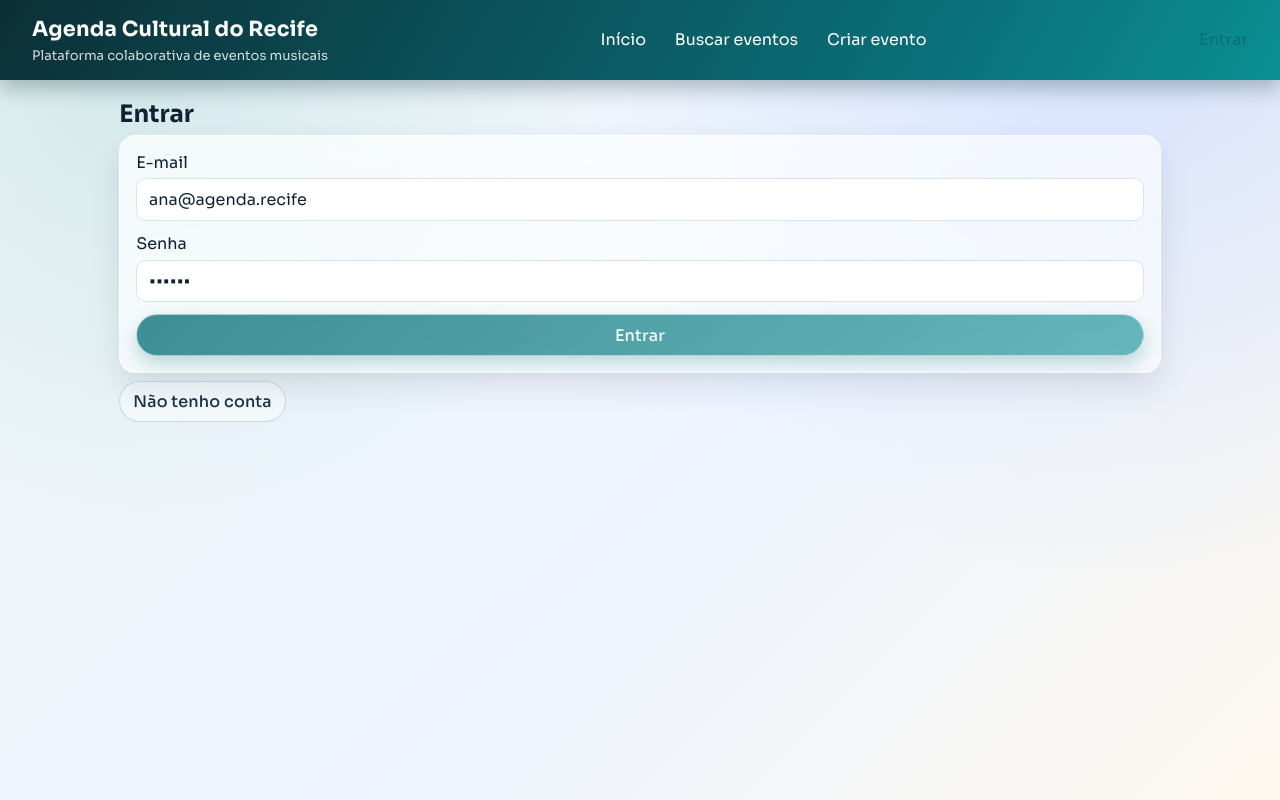
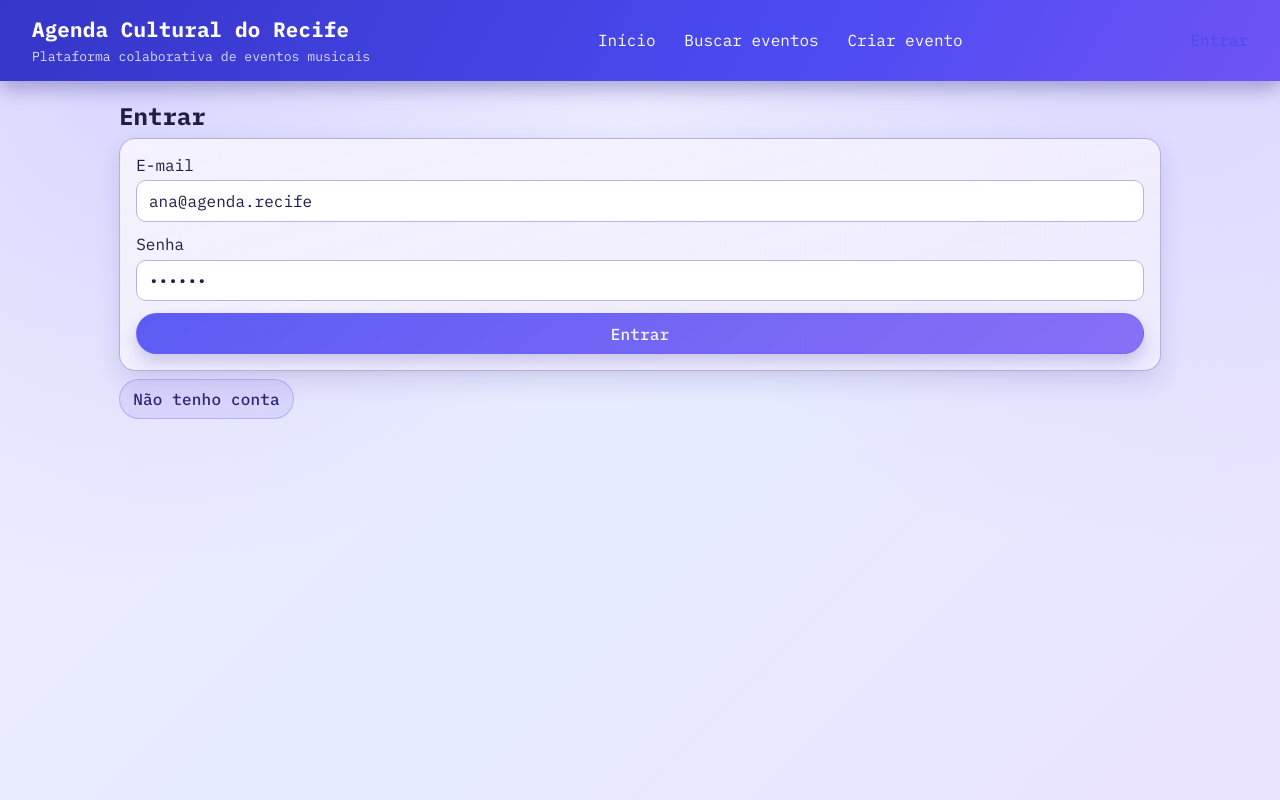
Before and after one commit to jtragtenberg/agendaCultural, a React (Vite) app in the folder frontend/: page /perfil in a window 1280 px wide. Built offline with nearby package versions, Linux system fonts and the light colour scheme; no server answers.

Commit message:
frontend: adotar paleta azul roxo com estetica mimeografo

```diff
--- a/frontend/src/estilos.css
+++ b/frontend/src/estilos.css
@@ -1,21 +1,21 @@
-@import url('https://fonts.googleapis.com/css2?family=Sora:wght@400;500;600;700&display=swap');
+@import url('https://fonts.googleapis.com/css2?family=IBM+Plex+Mono:wght@400;500;600;700&display=swap');
 
 :root {
-  --fundo-1: #f2f7f5;
-  --fundo-2: #edf4ff;
-  --fundo-3: #fdf8ef;
-  --texto: #102132;
-  --texto-fraco: #4b6075;
-  --primaria: #0a6f78;
-  --primaria-escura: #07535a;
-  --primaria-clara: rgba(10, 111, 120, 0.16);
-  --borda: #d8e4ec;
-  --superficie: #ffffff;
-  --superficie-2: #f9fcff;
-  --erro: #b4233c;
-  --sucesso: #1f7a4c;
-  --sombra: 0 14px 30px rgba(16, 33, 50, 0.1);
-  font-family: 'Sora', 'Trebuchet MS', sans-serif;
+  --fundo-1: #f1edff;
+  --fundo-2: #e6ebff;
+  --fundo-3: #ebe3ff;
+  --texto: #1f1d44;
+  --texto-fraco: #504a8a;
+  --primaria: #4b4bf2;
+  --primaria-escura: #3535c7;
+  --primaria-clara: rgba(75, 75, 242, 0.18);
+  --borda: #b8b3e6;
+  --superficie: #f7f4ff;
+  --superficie-2: #f0edff;
+  --erro: #9f255f;
+  --sucesso: #3f3cb4;
+  --sombra: 0 10px 24px rgba(55, 45, 120, 0.14);
+  font-family: 'IBM Plex Mono', 'Courier New', monospace;
   color: var(--texto);
 }
 
@@ -27,9 +27,16 @@ body {
   margin: 0;
   min-height: 100vh;
   background:
-    radial-gradient(circle at 10% 8%, rgba(0, 142, 152, 0.12) 0, transparent 36%),
-    radial-gradient(circle at 90% 0%, rgba(45, 97, 255, 0.12) 0, transparent 42%),
-    linear-gradient(135deg, var(--fundo-1) 0%, var(--fundo-2) 55%, var(--fundo-3) 100%);
+    radial-gradient(circle at 10% 8%, rgba(103, 96, 255, 0.16) 0, transparent 38%),
+    radial-gradient(circle at 90% 0%, rgba(155, 98, 255, 0.14) 0, transparent 40%),
+    linear-gradient(135deg, var(--fundo-1) 0%, var(--fundo-2) 55%, var(--fundo-3) 100%),
+    repeating-linear-gradient(
+      0deg,
+      rgba(64, 58, 129, 0.03) 0px,
+      rgba(64, 58, 129, 0.03) 1px,
+      transparent 1px,
+      transparent 3px
+    );
 }
 
 a {
@@ -75,10 +82,10 @@ textarea:focus {
   justify-content: space-between;
   align-items: center;
   padding: 1rem 2rem;
-  background: linear-gradient(120deg, #0c2f37 0%, #0a6f78 72%, #0b8f92 100%);
+  background: linear-gradient(120deg, #3535c7 0%, #4b4bf2 62%, #6f54f4 100%);
   color: #fff;
   flex-wrap: wrap;
-  box-shadow: 0 8px 20px rgba(12, 47, 55, 0.3);
+  box-shadow: 0 8px 18px rgba(50, 43, 126, 0.35);
 }
 
 .cabecalho h1 {
@@ -142,12 +149,18 @@ textarea:focus {
 .formulario-auth,
 .calendario-agenda,
 .janela-mini {
-  background: linear-gradient(165deg, rgba(255, 255, 255, 0.72) 0%, rgba(255, 255, 255, 0.55) 100%);
+  background:
+    linear-gradient(165deg, rgba(247, 244, 255, 0.94) 0%, rgba(239, 235, 255, 0.88) 100%),
+    repeating-linear-gradient(
+      90deg,
+      rgba(57, 48, 133, 0.04) 0px,
+      rgba(57, 48, 133, 0.04) 1px,
+      transparent 1px,
+      transparent 5px
+    );
   border-radius: 16px;
-  border: 1px solid rgba(255, 255, 255, 0.6);
+  border: 1px solid rgba(122, 113, 201, 0.5);
   box-shadow: var(--sombra);
-  backdrop-filter: blur(12px);
-  -webkit-backdrop-filter: blur(12px);
 }
 
 .card-evento {
@@ -187,22 +200,22 @@ fieldset {
 }
 
 button {
-  border: 1px solid rgba(255, 255, 255, 0.55);
+  border: 1px solid rgba(103, 96, 255, 0.45);
   border-radius: 999px;
   padding: 0.58rem 0.82rem;
-  background: linear-gradient(140deg, rgba(10, 111, 120, 0.78) 0%, rgba(11, 143, 146, 0.62) 100%);
-  color: #f3feff;
+  background: linear-gradient(140deg, rgba(75, 75, 242, 0.9) 0%, rgba(114, 84, 244, 0.82) 100%);
+  color: #f8f7ff;
   font-weight: 500;
   letter-spacing: 0.01em;
   cursor: pointer;
   transition: transform 0.14s ease, background-color 0.2s ease, box-shadow 0.22s ease;
-  box-shadow: 0 8px 18px rgba(10, 111, 120, 0.25);
+  box-shadow: 0 8px 16px rgba(76, 68, 176, 0.24);
 }
 
 button:hover {
-  background: linear-gradient(140deg, rgba(10, 111, 120, 0.88) 0%, rgba(11, 143, 146, 0.74) 100%);
+  background: linear-gradient(140deg, rgba(64, 64, 219, 0.94) 0%, rgba(100, 75, 222, 0.88) 100%);
   transform: translateY(-1px);
-  box-shadow: 0 12px 22px rgba(10, 111, 120, 0.3);
+  box-shadow: 0 12px 20px rgba(74, 66, 170, 0.28);
 }
 
 button:disabled {
@@ -213,9 +226,9 @@ button:disabled {
 
 .link-botao {
   margin-top: 0.5rem;
-  background: rgba(255, 255, 255, 0.48);
-  color: #183144;
-  border-color: rgba(194, 214, 228, 0.9);
+  background: rgba(116, 101, 237, 0.12);
+  color: #2c2675;
+  border-color: rgba(116, 101, 237, 0.34);
   box-shadow: none;
 }
 
@@ -287,19 +300,17 @@ button:disabled {
 
 .calendario-celula {
   min-height: 140px;
-  background: linear-gradient(165deg, rgba(255, 255, 255, 0.66) 0%, rgba(255, 255, 255, 0.44) 100%);
-  border: 1px solid rgba(255, 255, 255, 0.62);
+  background: linear-gradient(165deg, rgba(245, 241, 255, 0.92) 0%, rgba(236, 231, 255, 0.84) 100%);
+  border: 1px solid rgba(136, 126, 214, 0.42);
   border-radius: 10px;
   padding: 0.45rem;
   display: flex;
   flex-direction: column;
   gap: 0.38rem;
-  backdrop-filter: blur(8px);
-  -webkit-backdrop-filter: blur(8px);
 }
 
 .calendario-celula-vazia {
-  background: rgba(235, 242, 247, 0.24);
+  background: rgba(186, 176, 245, 0.16);
 }
 
 .calendario-numero {
@@ -313,9 +324,9 @@ button:disabled {
 }
 
 .evento-mini {
-  background: linear-gradient(155deg, rgba(236, 249, 250, 0.7) 0%, rgba(223, 243, 245, 0.52) 100%);
-  border: 1px solid rgba(10, 111, 120, 0.2);
-  border-left: 2px solid rgba(10, 111, 120, 0.55);
+  background: linear-gradient(155deg, rgba(233, 228, 255, 0.9) 0%, rgba(223, 216, 255, 0.82) 100%);
+  border: 1px solid rgba(103, 96, 255, 0.28);
+  border-left: 2px solid rgba(75, 75, 242, 0.8);
   border-radius: 8px;
   padding: 0.42rem;
   font-size: 0.76rem;
@@ -348,8 +359,8 @@ button:disabled {
 .lista-sugestoes button {
   width: 100%;
   text-align: left;
-  background: rgba(243, 248, 253, 0.7);
-  color: #1d2f40;
+  background: rgba(235, 229, 255, 0.78);
+  color: #2f2a71;
   box-shadow: none;
   border-radius: 10px;
 }
@@ -357,8 +368,8 @@ button:disabled {
 .bloco-inline {
   padding: 0.7rem;
   border-radius: 10px;
-  border: 1px dashed #9cb6ca;
-  background: #f7fbff;
+  border: 1px dashed #8c7de0;
+  background: #f2edff;
 }
 
 .tags-selecionadas {
@@ -371,8 +382,8 @@ button:disabled {
   display: inline-flex;
   align-items: center;
   gap: 0.35rem;
-  background: #dff3f5;
-  color: #113447;
+  background: #e7ddff;
+  color: #2c2674;
   border-radius: 999px;
   padding: 0.2rem 0.55rem;
   font-size: 0.84rem;
@@ -381,7 +392,7 @@ button:disabled {
 .tags-selecionadas span button {
   padding: 0.1rem 0.35rem;
   border-radius: 999px;
-  background: #13777f;
+  background: #4b4bf2;
 }
 
 @media (max-width: 900px) {
```
